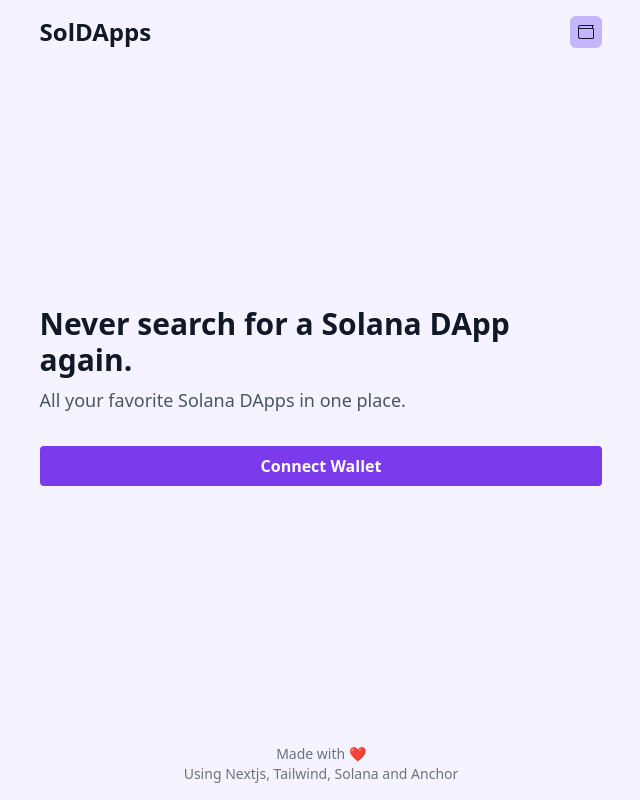
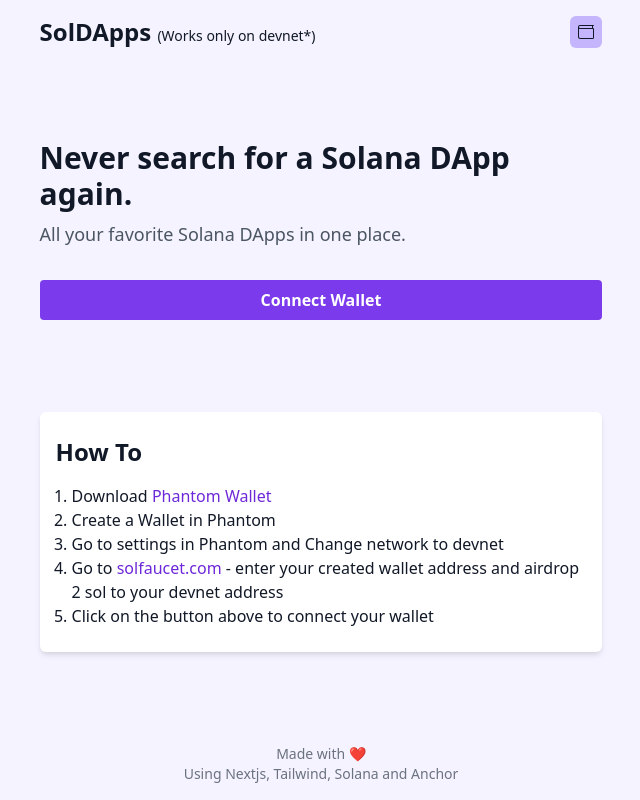
Before and after one commit to monishkumar7/soldapps, a React (Create React App) app: page / in a window 1280 px wide. Shown: the whole page, without its empty margins (319-959 px from the left). Built offline with nearby package versions, Linux system fonts and the light colour scheme; what @project-serum/anchor, @solana/web3.js would draw is missing.

Commit message:
add how to

```diff
--- a/src/App.js
+++ b/src/App.js
@@ -10,6 +10,7 @@
 import Footer from './components/Footer';
 import ConnectWallet from './components/ConnectWallet';
 import AppList from './components/AppList';
+import HowTo from './components/HowTo';
 
 const { SystemProgram } = web3;
 
@@ -189,6 +190,7 @@
         ) : (
           <ConnectWallet handler={() => connectWallet()} />
         )}
+        <HowTo />
         <Footer />
       </div>
     </div>
--- a/src/components/AppList.js
+++ b/src/components/AppList.js
@@ -86,6 +86,7 @@
                       className="text-gray-500 hover:text-purple-600 flex items-center"
                       target={'_blank'}
                       nofollow
+                      rel="noreferrer"
                     >
                       <FiExternalLink className="inline w-3 h-3 mr-1 text-gray-400" />
                       {project.projectLink}
--- a/src/components/Header.js
+++ b/src/components/Header.js
@@ -15,7 +15,10 @@
   return (
     <div className="p-4">
       <div className="flex items-center justify-between">
-        <h1 className="text-2xl font-bold">SolDApps</h1>
+        <h1 className="text-2xl font-bold">
+          SolDApps{' '}
+          <span className="text-sm font-normal">(Works only on devnet*)</span>
+        </h1>
         <div className="flex items-center justify-between space-x-4">
           <div
             className="bg-purple-300 p-2 rounded-md flex items-center"
--- /dev/null
+++ b/src/components/HowTo.js
@@ -0,0 +1,42 @@
+import React from 'react';
+
+const HowTo = () => {
+  return (
+    <div className="p-4">
+      <div className="bg-white rounded-md px-4 py-2 shadow-md">
+        <h3 className="text-2xl font-bold my-4">How To</h3>
+        <ol className="list-decimal ml-4 mb-4">
+          <li>
+            Download{' '}
+            <a
+              href="https://phantom.app/"
+              target="_blank"
+              rel="noreferrer"
+              className="text-purple-700"
+            >
+              Phantom Wallet
+            </a>
+          </li>
+          <li>Create a Wallet in Phantom</li>
+          <li>Go to settings in Phantom and Change network to devnet</li>
+          <li>
+            Go to{' '}
+            <a
+              href="https://solfaucet.com/"
+              target="_blank"
+              rel="noreferrer"
+              className="text-purple-700"
+            >
+              solfaucet.com
+            </a>{' '}
+            - enter your created wallet address and airdrop 2 sol to your devnet
+            address
+          </li>
+          <li>Click on the button above to connect your wallet</li>
+        </ol>
+      </div>
+    </div>
+  );
+};
+
+export default HowTo;
```
